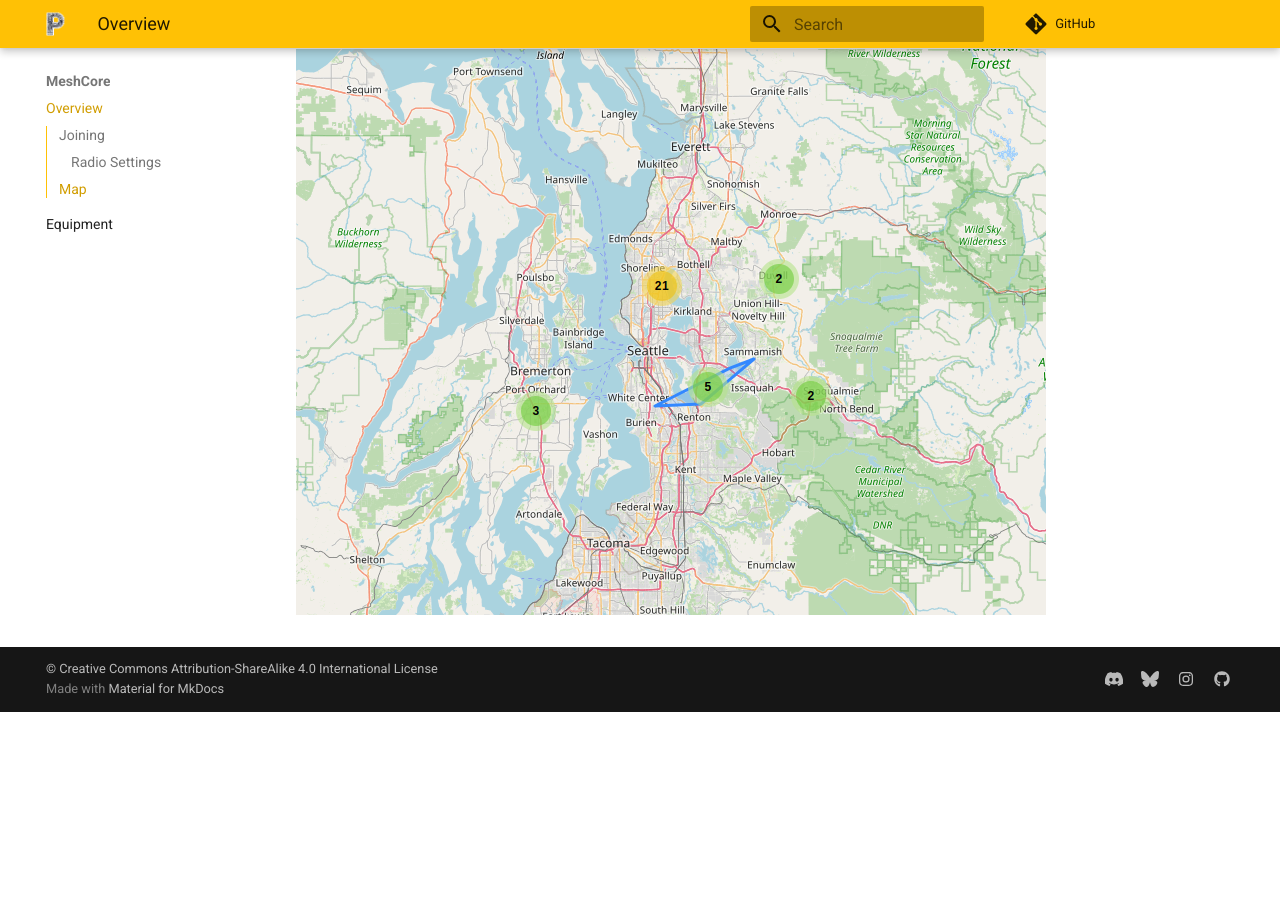
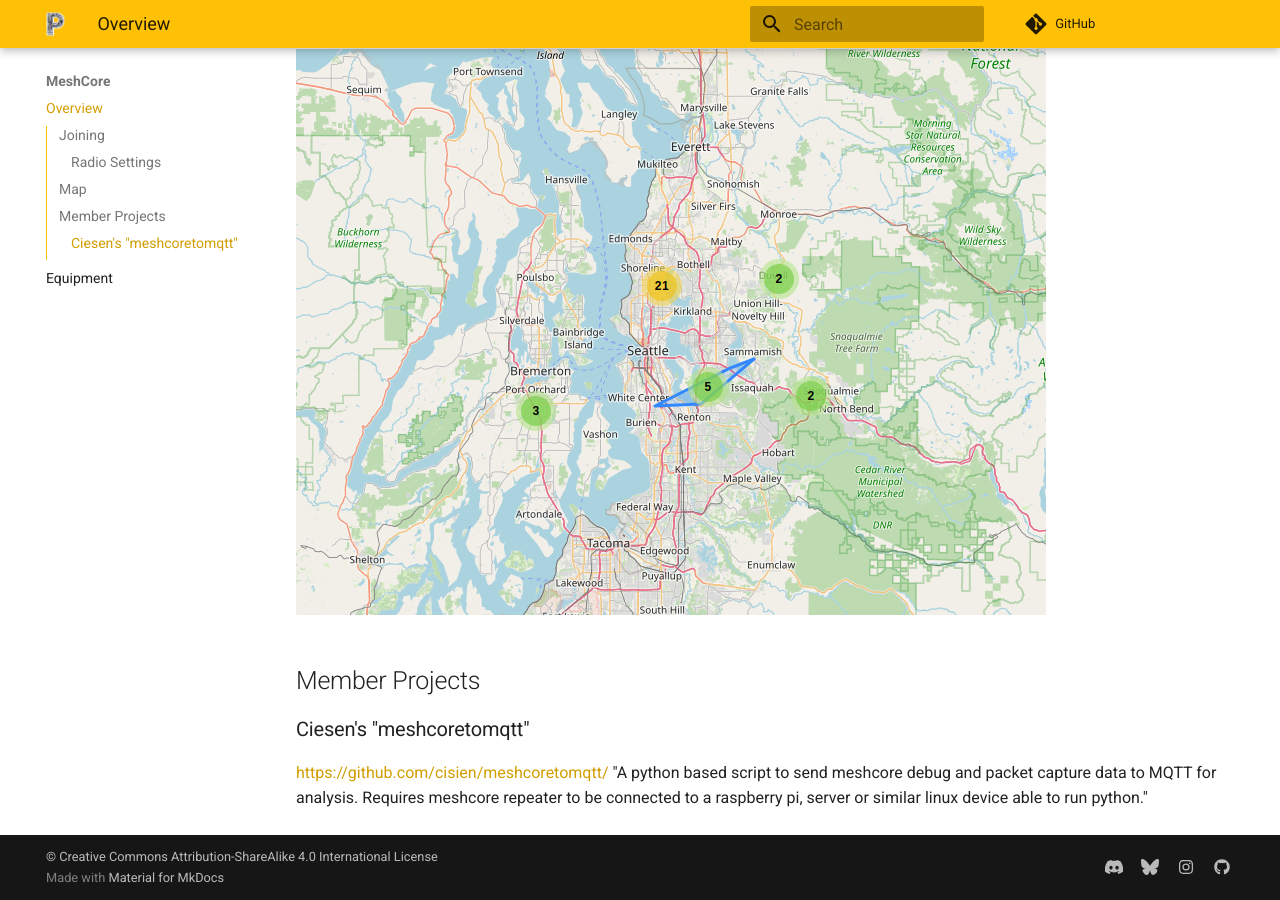
Before and after one commit to pugetmesh/pugetmesh.github.io, an MkDocs documentation site: the page built from docs/meshcore/index.md, in a window 1280 px wide and 900 px high, scrolled down 1069 px. Built offline with MkDocs 1.6.1 and Material for MkDocs 9.7.7, drawn with Linux system fonts in a browser that asks for light colours; comment, search, counter and statistics services are not loaded; before the commit the page ends 1781 px from its top, so only the background shows below that.

Commit message:
Correct MeshCore node callout ensuring it is identified as a member owned node.

```diff
--- a/docs/meshcore/index.md
+++ b/docs/meshcore/index.md
@@ -21,3 +21,9 @@ Coding Rate | 5
 Be sure to checkout the [MeshCore Map](https://meshcore.co.uk/map.html)
 
 ![MeshCore Map as of April 2025](/media/meshcore/Meshcore_2025-04-18.png)
+
+
+## Member Projects
+
+### Ciesen's "meshcoretomqtt"
+[https://github.com/cisien/meshcoretomqtt/](https://github.com/cisien/meshcoretomqtt/) "A python based script to send meshcore debug and packet capture data to MQTT for analysis. Requires meshcore repeater to be connected to a raspberry pi, server or similar linux device able to run python."
```
